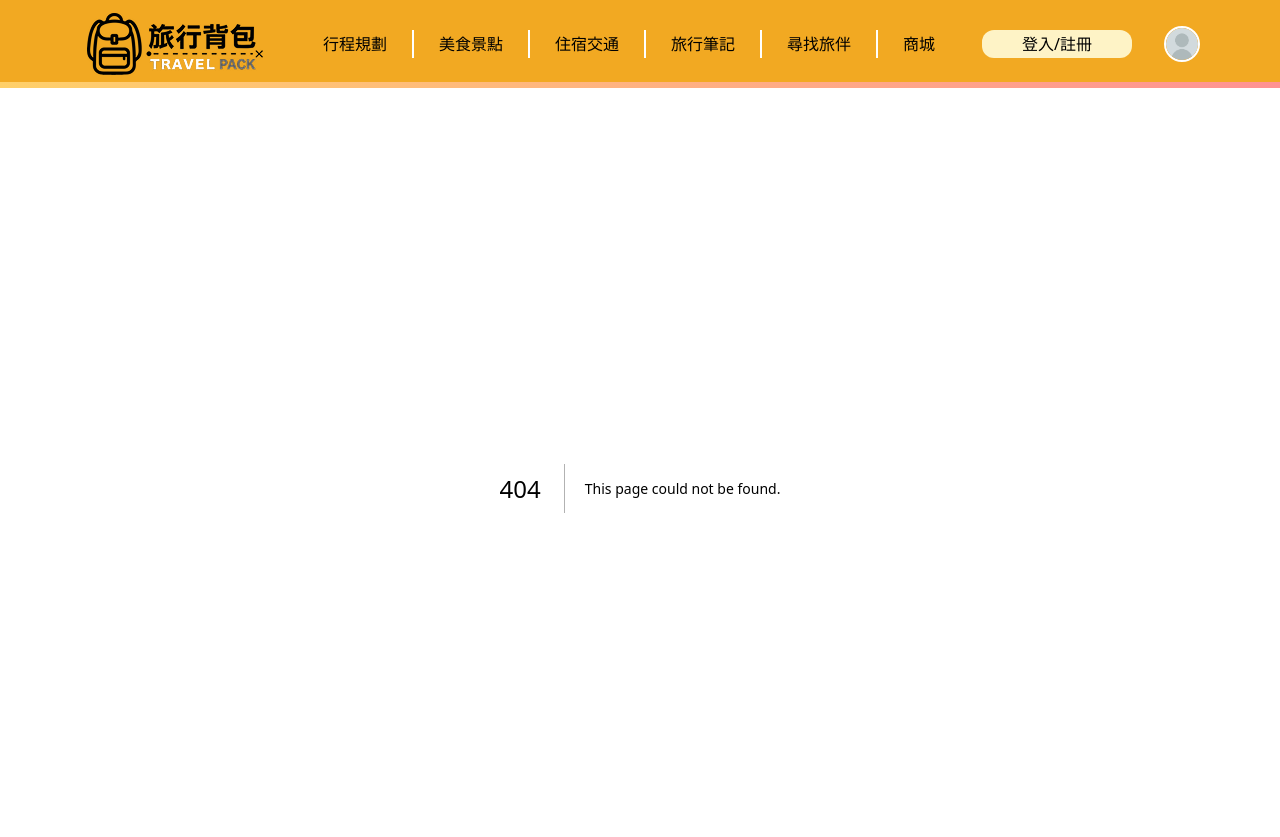
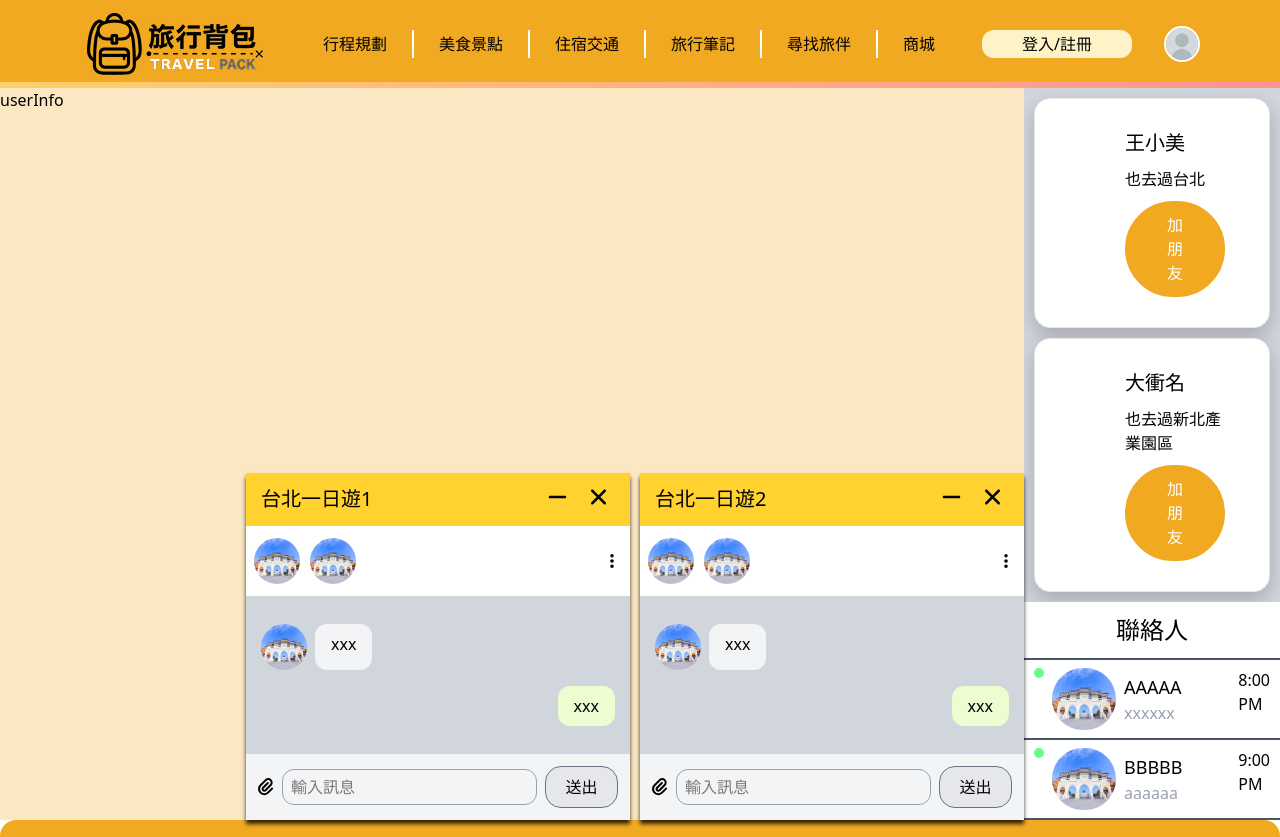
Before and after one commit to jetp02-25-team-a/frontend, a Next.js app: page /menber/user-info in a window 1280 px wide. Before the commit this address had no page. Shown: the top 837 px of the page. Built offline with nearby package versions, Linux system fonts and the light colour scheme.

Commit message:
新增會員中心的訊息聊天功能

```diff
--- a/app/grabgroup/create-group-itinerary/page.tsx
+++ b/app/grabgroup/create-group-itinerary/page.tsx
@@ -1,5 +1,5 @@
 'use client';
-import Button from '../_components/button';
+import Button from '../_components/Button';
 import DatePicker from './_components/date-picker';
 import Link from 'next/link';
 import { usePathname, useRouter } from 'next/navigation';
--- a/app/grabgroup/group-itinerart-detal/_components/day-card.tsx
+++ b/app/grabgroup/group-itinerart-detal/_components/day-card.tsx
@@ -7,7 +7,7 @@ interface dayCardProps {
 
 export default function DayCard({ id, date }: dayCardProps) {
   return (
-    <div className=" flex shrink-0 flex-col justify-center items-center gap-2.5 bg-white border-1 border-gray-300 px-5 py-2.5">
+    <div className=" flex shrink-0 flex-col justify-center items-center gap-2.5 bg-white border border-gray-300 px-5 py-2.5">
       <p>{formatDateToChinese(date)}</p>
       <p>{`第${numberToChinese(id)}天`}</p>
     </div>
--- a/app/grabgroup/group-itinerart-detal/layout.tsx
+++ b/app/grabgroup/group-itinerart-detal/layout.tsx
@@ -1,6 +1,6 @@
 'use client';
 import { useRouter } from 'next/navigation';
-import Button from '../_components/button';
+import Button from './../_components/Button';
 
 export default function GroupItineraryDetalPage({
   children,
--- a/app/grabgroup/utils.ts
+++ b/app/grabgroup/utils.ts
@@ -56,4 +56,16 @@ export function getTimeCost(time?: string) {
   return `${hours}小時${minutes}分`;
 }
 
-//
+//處理時間至小時到分加上PMAM
+export function formatTime12Hour(time: string): string {
+  // time 格式: "HH:MM:SS"
+  const [hourStr, minuteStr] = time.split(':');
+  let hour = parseInt(hourStr, 10);
+  const minute = parseInt(minuteStr, 10);
+
+  const ampm = hour >= 12 ? 'PM' : 'AM';
+  hour = hour % 12;
+  if (hour === 0) hour = 12; // 12 AM 或 12 PM
+
+  return `${hour}:${minute.toString().padStart(2, '0')} ${ampm}`;
+}
--- /dev/null
+++ b/app/menber/_components/chat-box.tsx
@@ -0,0 +1,104 @@
+'use client';
+
+import Chat from './chat';
+import Image from 'next/image';
+import { FontAwesomeIcon } from '@fortawesome/react-fontawesome';
+import {
+  faPaperclip,
+  faEllipsisVertical,
+  faXmark,
+  faMinus,
+} from '@fortawesome/free-solid-svg-icons';
+import { useState } from 'react';
+const messages = {
+  title: '台北一日遊',
+  messages: [
+    {
+      id: 1,
+      avatar: 'image.png',
+      content: '?????',
+    },
+    {
+      id: 2,
+      avatar: 'image.png',
+      content: '?????',
+    },
+  ],
+};
+
+interface ChatBoxProps {
+  id: number;
+  onClose: () => void;
+}
+
+export default function ChatBox({ id, onClose }: ChatBoxProps) {
+  const [isHide, setIsHide] = useState(true);
+  return (
+    <div
+      className={`overflow-hidden transition-all duration-300 w-[384px] shadow-[0_4px_4px_rgba(0,0,0,0.8)]  ${
+        isHide ? 'max-h-[1000px]' : 'max-h-12'
+      }`}
+    >
+      <h2 className="text-[20px] px-[15px] py-2.5 flex  items-center justify-between bg-amber-300">
+        {messages.title}
+        {id}
+        <div className="space-x-2">
+          <FontAwesomeIcon
+            icon={faMinus}
+            className="cursor-pointer hover:bg-amber-200 rounded-full p-1"
+            onClick={() => setIsHide(!isHide)}
+          />
+          <FontAwesomeIcon
+            icon={faXmark}
+            className="cursor-pointer hover:bg-amber-200 rounded-full p-1"
+            onClick={onClose}
+          />
+        </div>
+      </h2>
+      {/*hidden 內容 */}
+      {isHide && (
+        <>
+          {/* 所有參與者頭像 */}
+          <div className="flex items-center justify-between bg-white py-3 px-2">
+            <div className="flex gap-2.5">
+              {messages.messages.map((message, index) => {
+                return (
+                  <Image
+                    key={index}
+                    width={46}
+                    height={46}
+                    src={`/${message.avatar}`}
+                    alt=""
+                    className=" rounded-full w-[46px] h-[46px] "
+                  />
+                );
+              })}
+            </div>
+            <FontAwesomeIcon
+              icon={faEllipsisVertical}
+              className="cursor-pointer"
+            />
+          </div>
+
+          {/* 訊息內容 */}
+          <div className="h-auto bg-gray-300 py-5 px-[15px] flex flex-col">
+            <Chat content={'xxx'} direction="left" avatar="/image.png" />
+            <Chat content={'xxx'} direction="right" avatar="/image.png" />
+          </div>
+          {/* 輸入框 */}
+          <div className="bg-gray-100 px-3 py-3 flex items-center gap-2">
+            <FontAwesomeIcon icon={faPaperclip} className="cursor-pointer" />
+            <textarea
+              placeholder="輸入訊息"
+              className="border border-gray-400 rounded-xl px-2 py-[5px] w-full resize-none"
+              rows={1}
+            />
+            <button className="py-2 w-26 rounded-2xl bg-gray-200 border border-gray-500  cursor-pointer ">
+              送出
+            </button>
+          </div>
+        </>
+      )}
+    </div>
+  );
+}
--- /dev/null
+++ b/app/menber/_components/chat.tsx
@@ -0,0 +1,45 @@
+'use client';
+import Image from 'next/image';
+interface ChatProps {
+  content: string;
+  direction: 'left' | 'right';
+  avatar: string;
+}
+export default function Chat({ content, direction, avatar }: ChatProps) {
+  return (
+    <div
+      className={`flex ${direction === 'left' ? 'justify-start' : 'justify-end'} gap-2 my-2`}
+    >
+      {direction === 'left' && (
+        <Image
+          width={46}
+          height={46}
+          src={avatar}
+          alt=""
+          className="w-[46px] h-[46px] rounded-full"
+        />
+      )}
+
+      <div
+        className={`relative max-w-[70%] ${direction === 'left' ? 'bg-gray-100' : 'bg-[#ebfdd1]'}  text-black px-4 py-2 rounded-xl`}
+      >
+        {content}
+        {/* {direction === 'left' ? (
+          <span
+            className="absolute left-1.5 top-3 w-0 h-0
+      border-y-[6px] border-y-transparent
+      border-r-[6px] border-l-[#ebfdd1]"
+            data-left
+          ></span>
+        ) : (
+          <span
+            className="absolute left-1.5 top-3 w-0 h-0
+      border-y-[6px] border-y-transparent
+      border-l-[6px] border-l-blue-500"
+            data-dight
+          ></span>
+        )} */}
+      </div>
+    </div>
+  );
+}
--- /dev/null
+++ b/app/menber/_components/friend-card.tsx
@@ -0,0 +1,32 @@
+'use client';
+
+import Image from 'next/image';
+import Button from '../../../components/ui/regular-button';
+
+interface FriendCard {
+  avatar: string;
+  name: string;
+  address: string;
+}
+
+export default function FriendCard({ avatar, name, address }: FriendCard) {
+  return (
+    <div className="bg-white px-[50px] py-[30px] rounded-2xl flex justify-center items-center gap-[46px] border border-gray-200  shadow-[0_8px_20px_rgba(0,0,0,0.2)] ">
+      <div className="w-[100px] h-[100px]">
+        <Image
+          width={100}
+          height={100}
+          src={`/${avatar}`}
+          alt=""
+          className="rounded-full w-[100px] h-[100px] shadow-[0_4px_8px_rgba(0,0,0,0.4)]"
+        />
+      </div>
+
+      <div className="space-y-2.5">
+        <h2 className="text-xl">{name}</h2>
+        <h2 className="text-base">{`也去過${address}`}</h2>
+        <Button content="加朋友" />
+      </div>
+    </div>
+  );
+}
--- /dev/null
+++ b/app/menber/_components/message-box.tsx
@@ -0,0 +1,34 @@
+'use client';
+import Image from 'next/image';
+import { formatTime12Hour } from '@/app/grabgroup/utils';
+
+interface MessageBoxProps {
+  title: string;
+  image: string;
+  content?: string;
+  time: string;
+}
+export default function MessageBox({
+  title,
+  image,
+  content,
+  time,
+}: MessageBoxProps) {
+  return (
+    <div className="w-full h-20 flex border-b-2 border-gray-600 bg-white px-2.5 py-2 gap-2">
+      <div className="shrink-0 w-2.5 h-2.5 bg-[#61FF8B] rounded-full"></div>
+      <Image
+        width={64}
+        height={64}
+        src={image}
+        alt=""
+        className="rounded-full"
+      />
+      <div className="m-auto w-full">
+        <p className="text-lg">{title}</p>
+        <p className="text-base text-gray-400">{content}</p>
+      </div>
+      <div>{formatTime12Hour(time)}</div>
+    </div>
+  );
+}
--- /dev/null
+++ b/app/menber/user-info/page.tsx
@@ -0,0 +1,78 @@
+'use client';
+import MessageBox from '../_components/message-box';
+import FriendCard from '../_components/friend-card';
+import ChatBox from '../_components/chat-box';
+import { useState } from 'react';
+const friend_data = [
+  { id: 1, user_name: '王小美', avatar: 'image.png', address: '台北' },
+  { id: 2, user_name: '大衝名', avatar: 'image.png', address: '新北產業園區' },
+];
+
+const data = [
+  {
+    id: 1,
+    user_name: 'AAAAA',
+    image: 'image.png',
+    content: 'xxxxxx',
+    time: '20:00:00',
+  },
+  {
+    id: 2,
+    user_name: 'BBBBB',
+    image: 'image.png',
+    content: 'aaaaaa',
+    time: '21:00:00',
+  },
+];
+export default function UserInfoPage() {
+  const [openChats, setOpenChats] = useState<number[]>([1, 2]); //所有聊天室的id
+
+  const closeChat = (id: number) => {
+    const nextChats = openChats.filter((chatId) => chatId !== id);
+    setOpenChats(nextChats);
+  };
+
+  return (
+    <>
+      <div className="grid grid-cols-[80%_20%]">
+        <div className="bg-light-orange relative">
+          userInfo
+          <div className="absolute right-0 bottom-0 flex gap-2.5 items-end">
+            {openChats.map((id) => {
+              return <ChatBox key={id} id={id} onClose={() => closeChat(id)} />;
+            })}
+          </div>
+        </div>
+        <div className="bg-gray-300">
+          <div className="p-2.5 space-y-2.5">
+            {friend_data.map((card, index) => {
+              return (
+                <FriendCard
+                  key={index}
+                  avatar={card.avatar}
+                  name={card.user_name}
+                  address={card.address}
+                />
+              );
+            })}
+          </div>
+
+          <h4 className="text-center text-[24px] py-2.5 border-b-2 border-gray-600 bg-white">
+            聯絡人
+          </h4>
+          {data.map((message, index) => {
+            return (
+              <MessageBox
+                key={index}
+                title={message.user_name}
+                image={`/${message.image}`}
+                content={message.content}
+                time={message.time}
+              />
+            );
+          })}
+        </div>
+      </div>
+    </>
+  );
+}
--- a/styles/globals.css
+++ b/styles/globals.css
@@ -23,6 +23,10 @@
   @apply border-[#F2A922];
 }
 
+.bg-light-orange {
+  @apply bg-[#FBE7C1];
+}
+
 .bg-light-gray {
   @apply bg-[#F4F4F4];
 }
```
